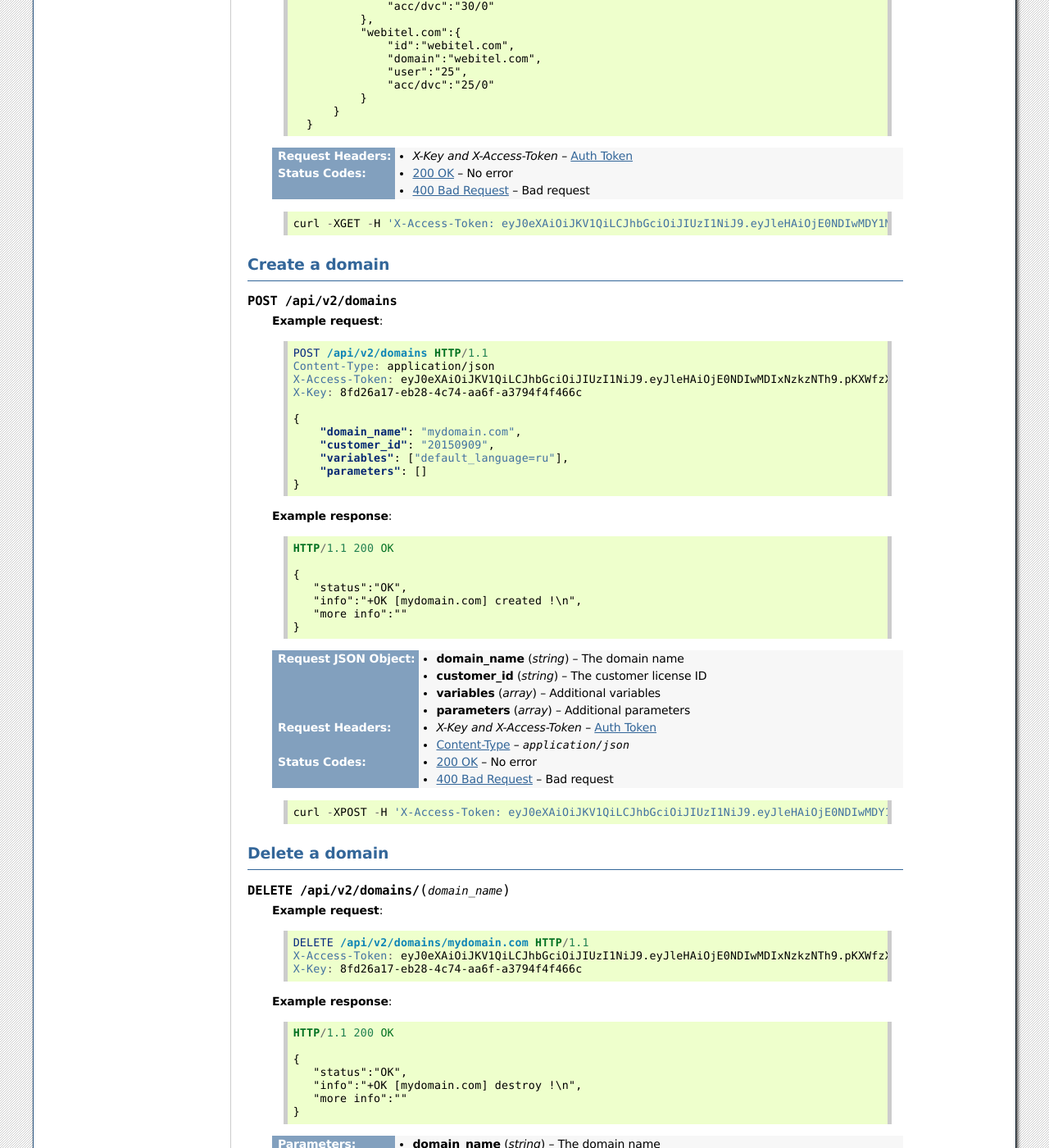
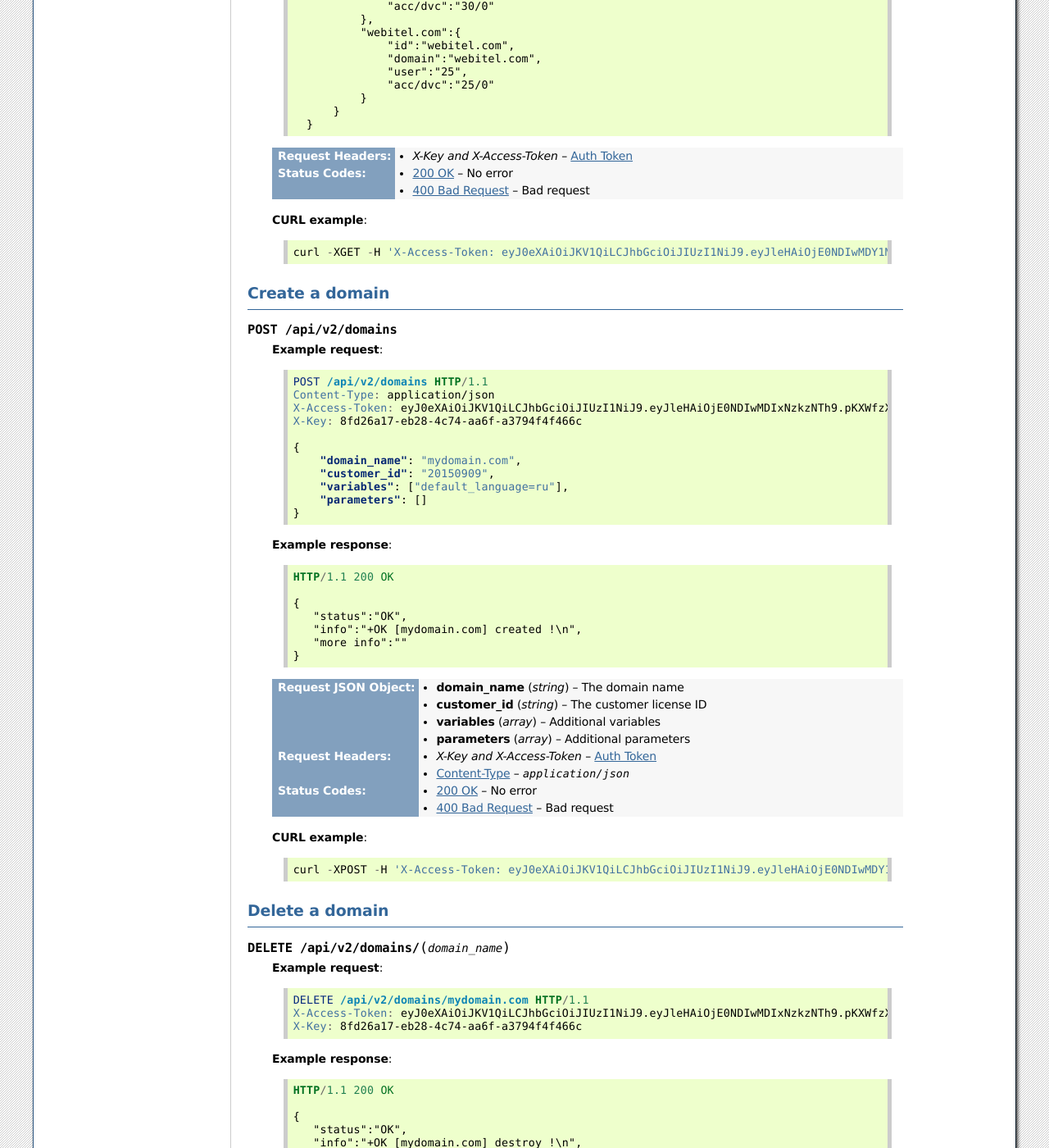
Before and after one commit to webitel/docs-en, a Sphinx documentation site: the page built from source/restful-http-api-domains.rst, in a window 1280 px wide and 1400 px high, scrolled down 564 px. Shown: the whole window at 82% size. Built offline with Sphinx 7.4.7, drawn with Linux system fonts in a browser that asks for light colours.

Commit message:
CURL example

```diff
--- a/source/auth-token.rst
+++ b/source/auth-token.rst
@@ -47,6 +47,8 @@ Create an auth token
    :statuscode 401: Invalid credentials
    :statuscode 404: User not found
 
+   **CURL example**:
+
    ::
 
     curl -X POST -H 'Content-Type: application/json' -d '{"username":"100@mydomain.com","password":"secret"}' "https://api.webitel.com:10022/login"
@@ -78,6 +80,8 @@ Delete an auth token
    :statuscode 200: No error
    :statuscode 401: Bad caller
 
+   **CURL example**:
+
    ::
 
     curl -X POST -H 'X-Access-Token: yJ0eXAiOiJKV1QiLCJhbGciOiJIUzI1NiJ9.eyJleHAiOjE0NDIwMDUzOTY0ODh9.xCf6fbvOPc-CkYdD9MPxLXBEukHm1KX6w5zN5q55OBQ' -H 'X-Key: c1d19874-f2bb-4284-94ac-043cb97288fe' "https://api.webitel.com:10022/logout"
--- a/source/restful-http-api-accounts.rst
+++ b/source/restful-http-api-accounts.rst
@@ -46,6 +46,8 @@ Getting accounts list
    :reqheader X-Key and X-Access-Token: :ref:`auth-token`
    :statuscode 200: No error
    :statuscode 400: Bad request
+
+   **CURL example**:
 
    ::
 
@@ -103,6 +105,8 @@ Get an account info
    :reqheader X-Key and X-Access-Token: :ref:`auth-token`
    :statuscode 200: No error
    :statuscode 400: Bad request
+
+   **CURL example**:
 
    ::
 
@@ -170,6 +174,8 @@ Creat an account
    :reqheader Content-Type: `application/json`
    :statuscode 200: No error
    :statuscode 400: Bad request
+
+   **CURL example**:
 
    ::
 
--- a/source/restful-http-api-channels.rst
+++ b/source/restful-http-api-channels.rst
@@ -153,6 +153,8 @@ Updating channel state
    :statuscode 200: No error
    :statuscode 400: Bad request
 
+   **CURL example**:
+
    ::
 
     curl -XPUT  -H 'X-Access-Token: eyJ0eXAiOiJKV1QiLCJhbGciOiJIUzI1NiJ9.eyJleHAiOjE0NDIxNzUxMjk5ODF9.DFtcez2ntKLsTsQ5SHYtlwXLf9UC3UbxfMIFRZlCgOE' -H 'X-Key: 1809dfa7-243c-49a6-a5ef-67f9d9565f3f'  -H 'Content-Type: application/json' -d '{"state": "hold"}'  "https://api.webitel.com:10022/api/v2/channels/6efeb018-7356-4a2b-9ffc-78e78a9b8c47"
@@ -185,6 +187,8 @@ Hanging up active channel
    :reqheader X-Key and X-Access-Token: :ref:`auth-token`
    :statuscode 200: No error
    :statuscode 400: Bad request
+
+   **CURL example**:
 
    ::
 
@@ -227,6 +231,8 @@ Eavesdropping active channel
    :statuscode 200: No error
    :statuscode 400: Bad request
 
+   **CURL example**:
+
    ::
 
     curl -XPOST -H 'X-Access-Token: eyJ0eXAiOiJKV1QiLCJhbGciOiJIUzI1NiJ9.eyJleHAiOjE0NDIxNzUxMjk5ODF9.DFtcez2ntKLsTsQ5SHYtlwXLf9UC3UbxfMIFRZlCgOE' -H 'X-Key: 1809dfa7-243c-49a6-a5ef-67f9d9565f3f'  -H 'Content-Type: application/json' -d '{"user":"201"}' "https://api.webitel.com:10022/api/v2/channels/f09bf0d5-effe-4847-bc79-d0eb179664bc/eavesdrop"
--- a/source/restful-http-api-domains.rst
+++ b/source/restful-http-api-domains.rst
@@ -50,6 +50,8 @@ Getting domains list
    :statuscode 200: No error
    :statuscode 400: Bad request
 
+   **CURL example**:
+
    ::
 
     curl -XGET -H 'X-Access-Token: eyJ0eXAiOiJKV1QiLCJhbGciOiJIUzI1NiJ9.eyJleHAiOjE0NDIwMDY1MTUxNzB9.3L4D21aMdNxnm9lZTklt6EvjeNP9RLLKLJtFqVLnSCs' -H 'X-Key: eb76bb9f-6366-4168-b0f1-dac6f15adceb' "https://api.webitel.com:10022/api/v2/domains"
@@ -96,6 +98,8 @@ Create a domain
    :statuscode 200: No error
    :statuscode 400: Bad request
 
+   **CURL example**:
+
    ::
 
     curl -XPOST -H 'X-Access-Token: eyJ0eXAiOiJKV1QiLCJhbGciOiJIUzI1NiJ9.eyJleHAiOjE0NDIwMDY1MTUxNzB9.3L4D21aMdNxnm9lZTklt6EvjeNP9RLLKLJtFqVLnSCs' -H 'X-Key:eb76bb9f-6366-4168-b0f1-dac6f15adceb' -H 'Content-Type: application/json' -d '{"domain_name": "mydomain.com","customer_id": "20150909","variables": ["default_language=ru"],"parameters": []}' "https://api.webitel.com:10022/api/v2/domains"
@@ -130,6 +134,8 @@ Delete a domain
    :statuscode 200: No error
    :statuscode 400: Bad request
 
+   **CURL example**:
+
    ::
 
     curl -XDELETE -H 'X-Access-Token: eyJ0eXAiOiJKV1QiLCJhbGciOiJIUzI1NiJ9.eyJleHAiOjE0NDIwMDY1MTUxNzB9.3L4D21aMdNxnm9lZTklt6EvjeNP9RLLKLJtFqVLnSCs' -H 'X-Key:eb76bb9f-6366-4168-b0f1-dac6f15adceb' "https://api.webitel.com:10022/api/v2/domains/mydomain.com"
--- a/source/restful-http-api-misc.rst
+++ b/source/restful-http-api-misc.rst
@@ -50,6 +50,8 @@ Webitel Status
    :statuscode 200: No error
    :statuscode 401: Invalid credentials
 
+   **CURL example**:
+
    ::
 
     curl -X GET -H 'X-Access-Token: yJ0eXAiOiJKV1QiLCJhbGciOiJIUzI1NiJ9.eyJleHAiOjE0NDIwMDUzOTY0ODh9.xCf6fbvOPc-CkYdD9MPxLXBEukHm1KX6w5zN5q55OBQ' -H 'X-Key: c1d19874-f2bb-4284-94ac-043cb97288fe' "https://api.webitel.com:10022/api/v2/status"
```
